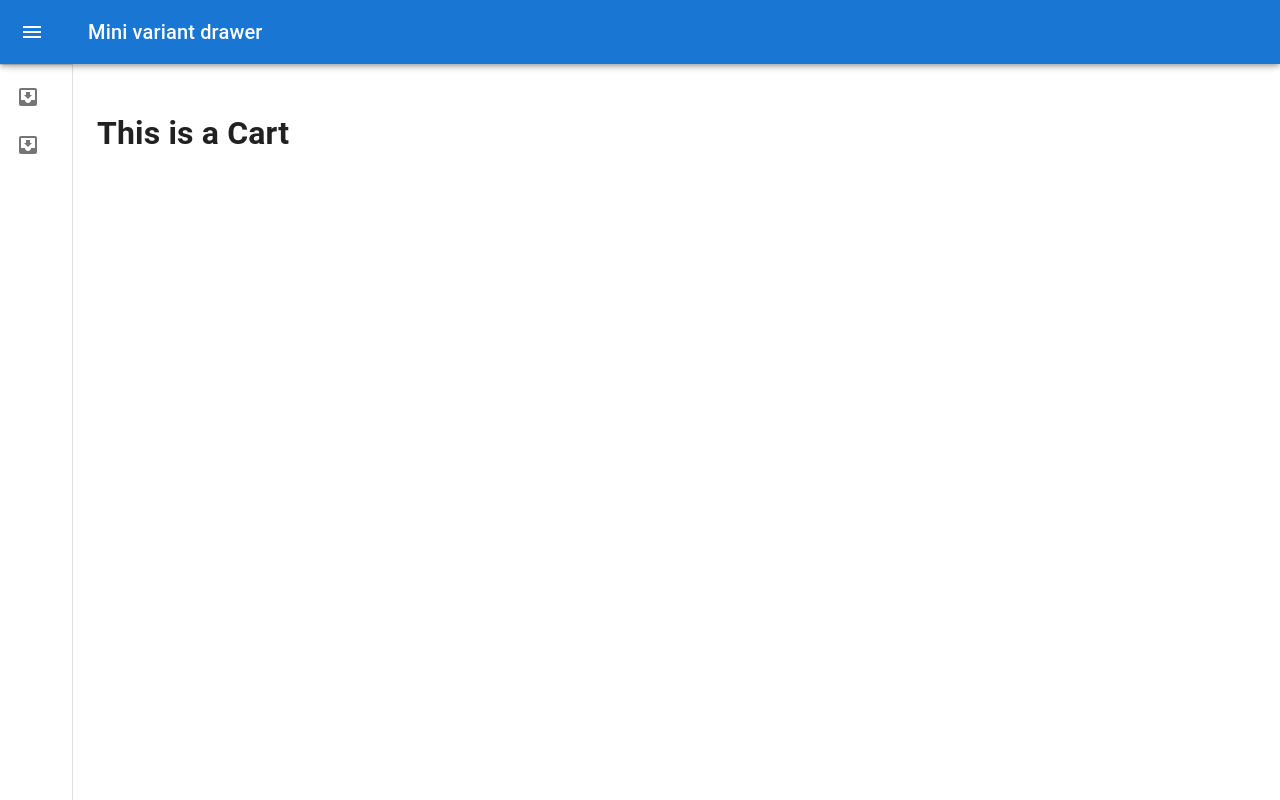
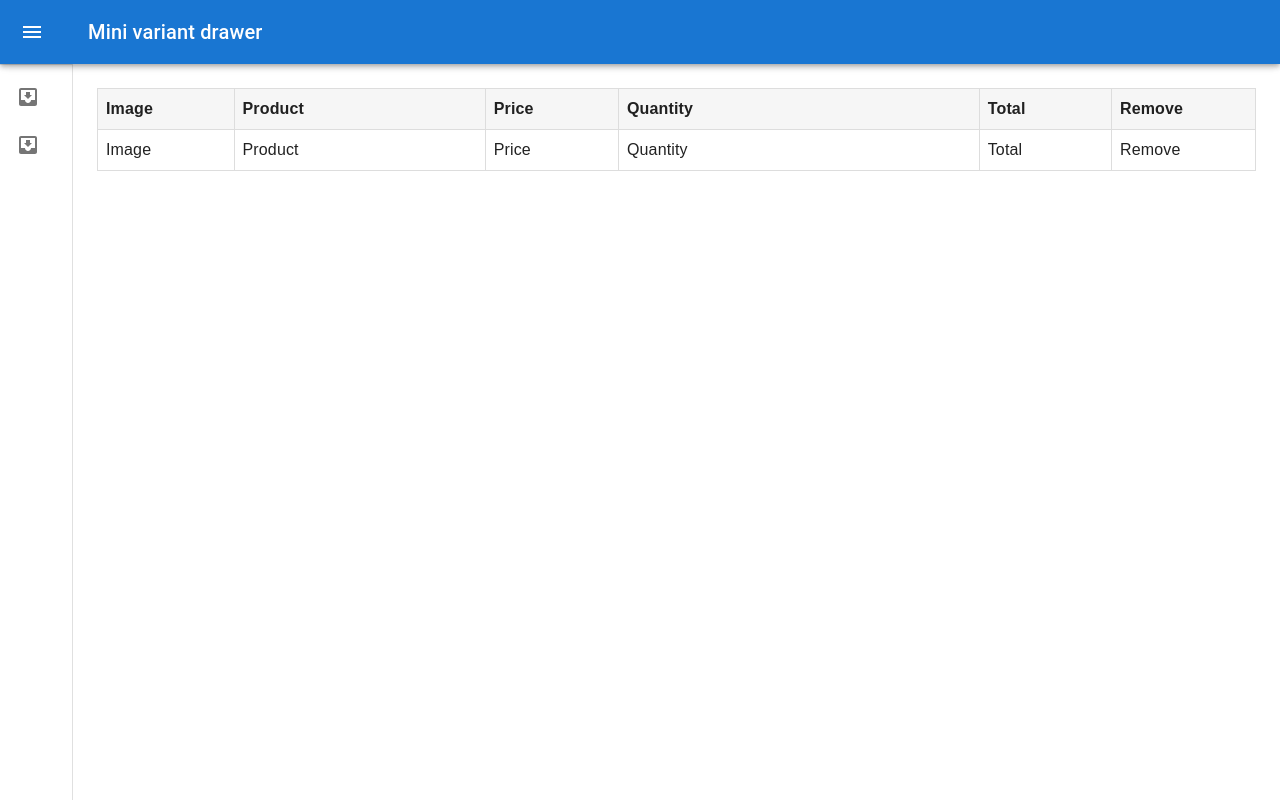
Before and after one commit to Saddaul-Siam/drone-bangladesh-client, a React (Create React App) app: page /dashboard/cart in a window 1280 px wide. Built offline with nearby package versions, Linux system fonts and the light colour scheme; no server answers; sample sign-in values are in the browser's storage; a web font is replaced by a local one.

Commit message:
create cart table

```diff
--- a/src/Pages/Dashboard/Cart/Cart.js
+++ b/src/Pages/Dashboard/Cart/Cart.js
@@ -1,11 +1,49 @@
 import React from "react";
+import { styled } from "@mui/system";
 
-const Cart = () => {
+const Root = styled("div")`
+  table {
+    font-family: arial, sans-serif;
+    border-collapse: collapse;
+    width: 100%;
+  }
+  td,
+  th {
+    border: 1px solid #ddd;
+    text-align: left;
+    padding: 8px;
+  }
+
+  th {
+    background-color: #f6f6f6;
+  }
+`;
+
+export default function Cart() {
   return (
-    <div>
-      <h1>This is a Cart</h1>
-    </div>
+    <Root>
+      <table style={{ minWidth: 500 }} aria-label="custom pagination table">
+        <thead>
+          <tr>
+            <th style={{ width: 199 }}>Image</th>
+            <th style={{ width: 400 }}>Product</th>
+            <th style={{ width: 199 }}>Price</th>
+            <th style={{ width: 600 }}>Quantity</th>
+            <th style={{ width: 199 }}>Total</th>
+            <th style={{ width: 199 }}>Remove</th>
+          </tr>
+        </thead>
+        <tbody>
+          <tr>
+            <td style={{ width: 199 }}>Image</td>
+            <td style={{ width: 400 }}>Product</td>
+            <td style={{ width: 199 }}>Price</td>
+            <td style={{ width: 600 }}>Quantity</td>
+            <td style={{ width: 199 }}>Total</td>
+            <td style={{ width: 199 }}>Remove</td>
+          </tr>
+        </tbody>
+      </table>
+    </Root>
   );
-};
-
-export default Cart;
+}
--- a/src/Pages/Shared/Navigation/Navigation.js
+++ b/src/Pages/Shared/Navigation/Navigation.js
@@ -270,10 +270,10 @@ const Navigation = (props) => {
                     <Button color="inherit">Login</Button>
                   </Link>
                 )}
-                {/* <Link
+                <Link
                   style={{ textDecoration: "none", color: "white" }}
-                  to="/login"
-                > */}
+                  to="/dashboard/cart"
+                >
                   <Button color="inherit">
                     <IconButton size="large" color="inherit">
                       <Badge badgeContent={cart.length} color="error">
@@ -281,7 +281,7 @@ const Navigation = (props) => {
                       </Badge>
                     </IconButton>
                   </Button>
-                {/* </Link> */}
+                </Link>
 
                 {user.email && (
                   <IconButton
```
Lines whose indentation alone changed are shown as unchanged.
